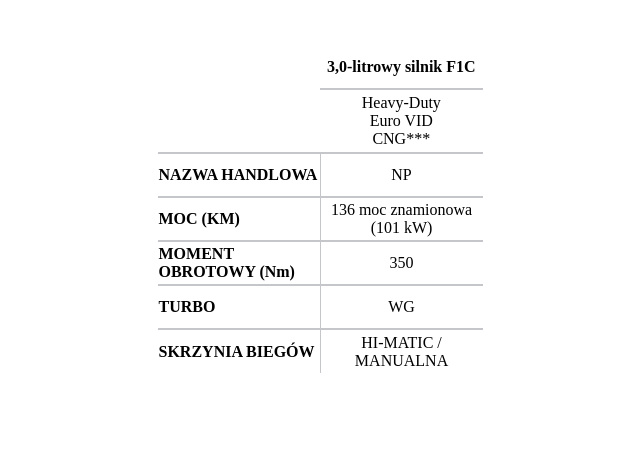
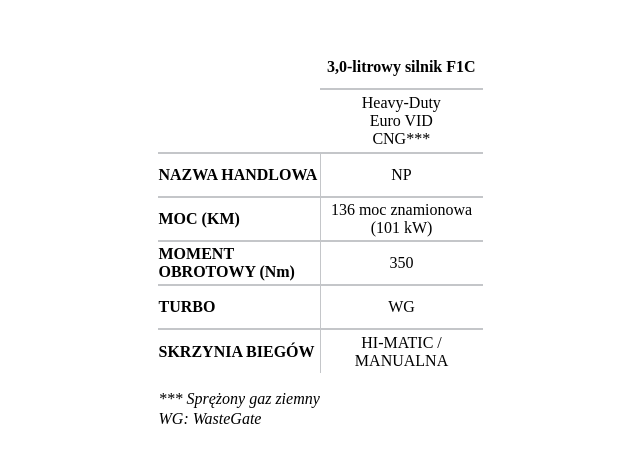
Before and after one commit to Riraseth/Unitruck-Tabelki, a plain HTML site: page KABINY PODWOZIE/eco-2_tabelka/index.html in a window 1280 px wide. Shown: the part 123-586 px from the top of the page, without its empty margins (320-960 px from the left). Drawn offline with Linux system fonts and the light colour scheme.

Commit message:
akutalizacja

```diff
--- a/KABINY PODWOZIE/eco-2_tabelka/index.html
+++ b/KABINY PODWOZIE/eco-2_tabelka/index.html
@@ -43,6 +43,15 @@
       <td>SKRZYNIA BIEGÓW</td>
       <td>HI-MATIC / MANUALNA</td>
     </tr>
+    <tfoot>
+      <tr class="row-1"></tr>
+      <tr class="row-rest">
+        <td colspan="2">*** Sprężony gaz ziemny</td>
+      </tr>
+      <tr class="row-rest">
+        <td colspan="2">WG: WasteGate</td>
+      </tr>
+    </tfoot>
   </table>
 </body>
 
--- a/KABINY PODWOZIE/eco-2_tabelka/style.scss
+++ b/KABINY PODWOZIE/eco-2_tabelka/style.scss
@@ -36,4 +36,19 @@
   .row-rest {
     height: 2.75rem;
   }
+  tfoot {
+    tr td {
+      border-bottom: none !important;
+    }
+    tr td:first-child {
+      font-weight: 400;
+    }
+    .row-1,
+    .row-rest {
+      height: 1rem;
+    }
+    .row-rest {
+      font-style: italic;
+    }
+  }
 }
--- a/KABINY PODWOZIE/w-biznesie_tabelka/style.scss
+++ b/KABINY PODWOZIE/w-biznesie_tabelka/style.scss
@@ -21,6 +21,7 @@
   .col-1 {
     padding-left: 0.75rem;
     width: 21.25rem;
+    font-weight: 700;
   }
 
   .row-1 .col-2 {
```
Also changed, not shown: KABINY PODWOZIE/eco-2_tabelka/css/style.css, KABINY PODWOZIE/eco-2_tabelka/dist/css/style.min.css, KABINY PODWOZIE/w-biznesie_tabelka/css/style.css, KABINY PODWOZIE/w-biznesie_tabelka/dist/css/style.min.css, 4 other files.
